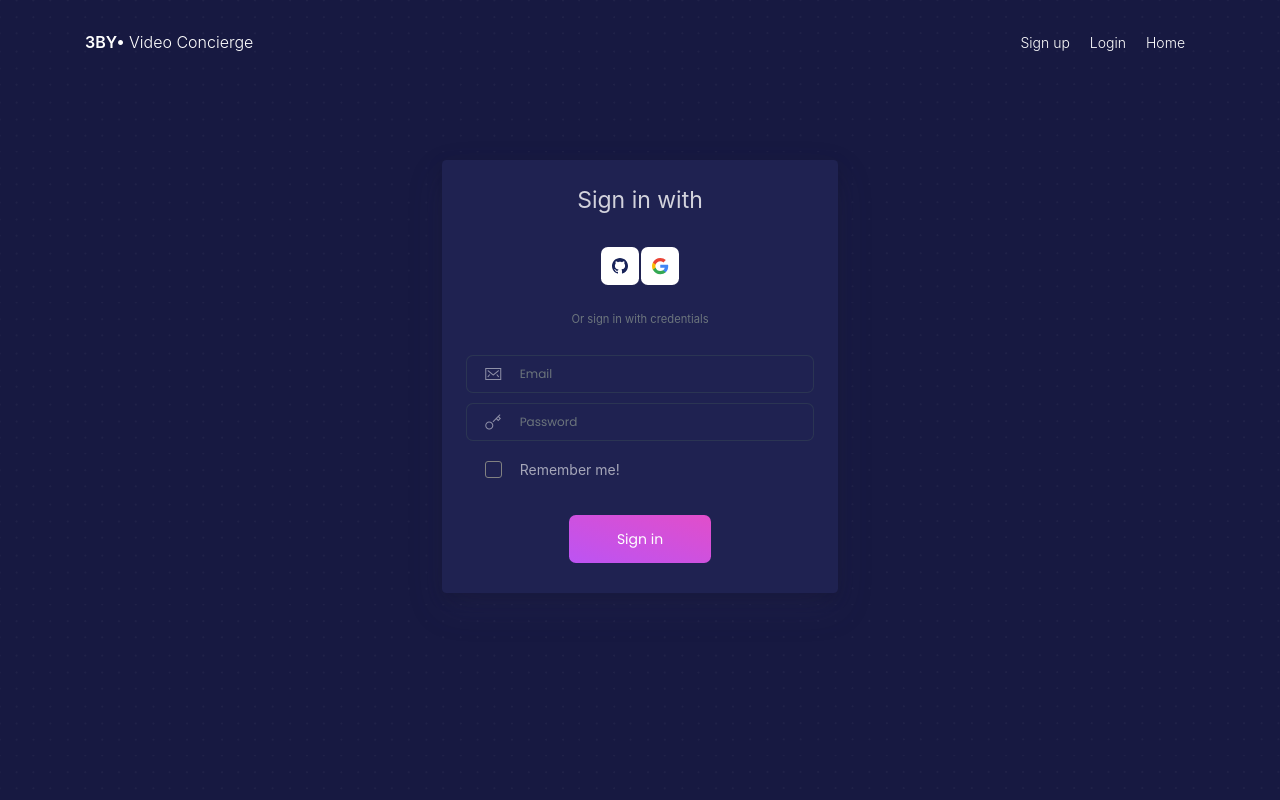
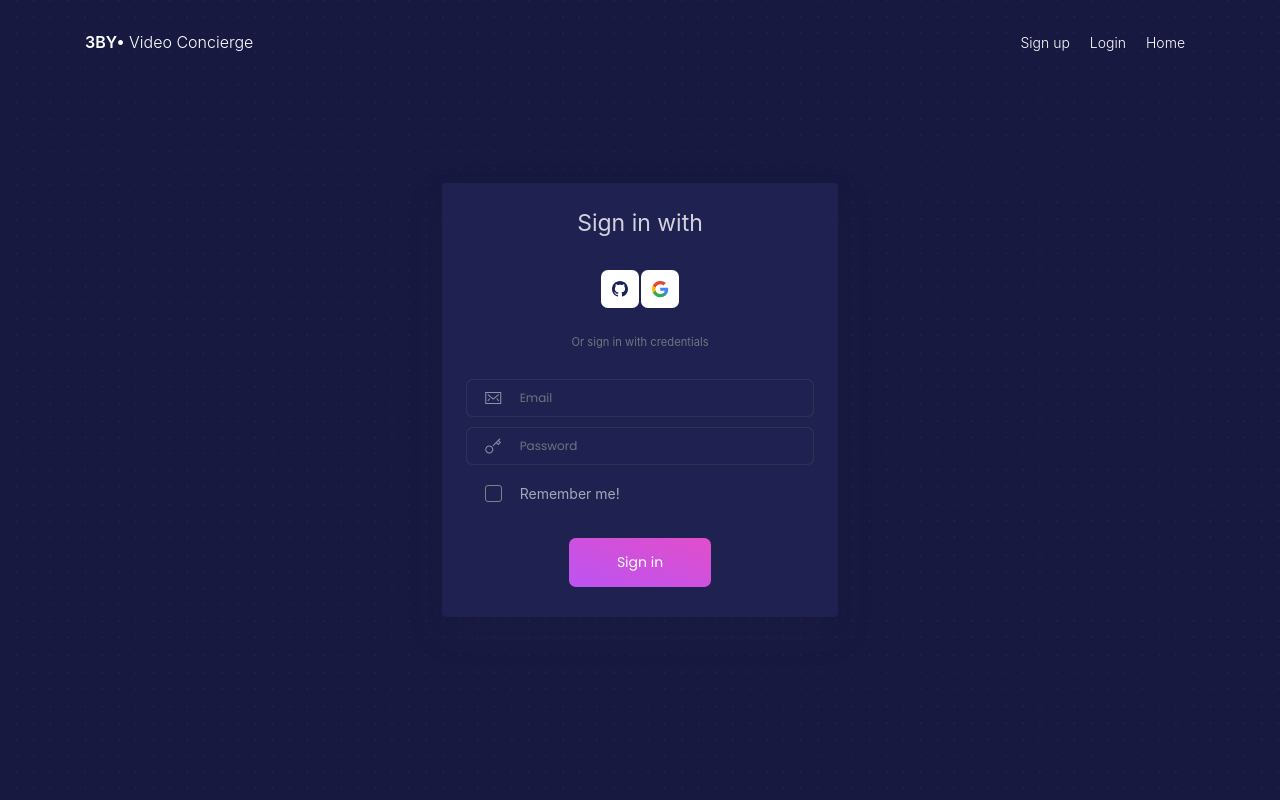
Before and after one commit to afre92/3by_web, a React (Create React App) app: page /login in a window 1280 px wide. Shown: the top 800 px of the page. Built offline with nearby package versions, Linux system fonts and the light colour scheme.

Commit message:
navigation issue in login page solved

```diff
--- a/src/components/login/LoginPage.js
+++ b/src/components/login/LoginPage.js
@@ -6,7 +6,7 @@ export default class LoginPage extends Component {
     return (
       <div className="">
         <div className="center-horizontally page-header">
-          <div className="col-md-4 col-md-offset-4 modal-black pt-10">
+          <div className="col-md-4 col-md-offset-4 modal-black center-vertically">
             <div className="modal-content">
               <div className="modal-body ">
               <LoginForm history={this.props.history} />
```
